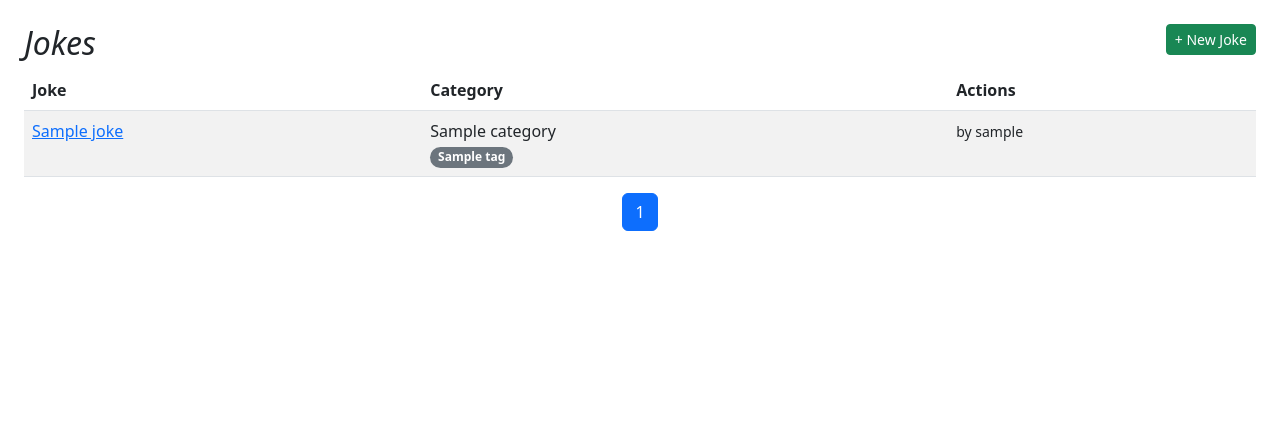
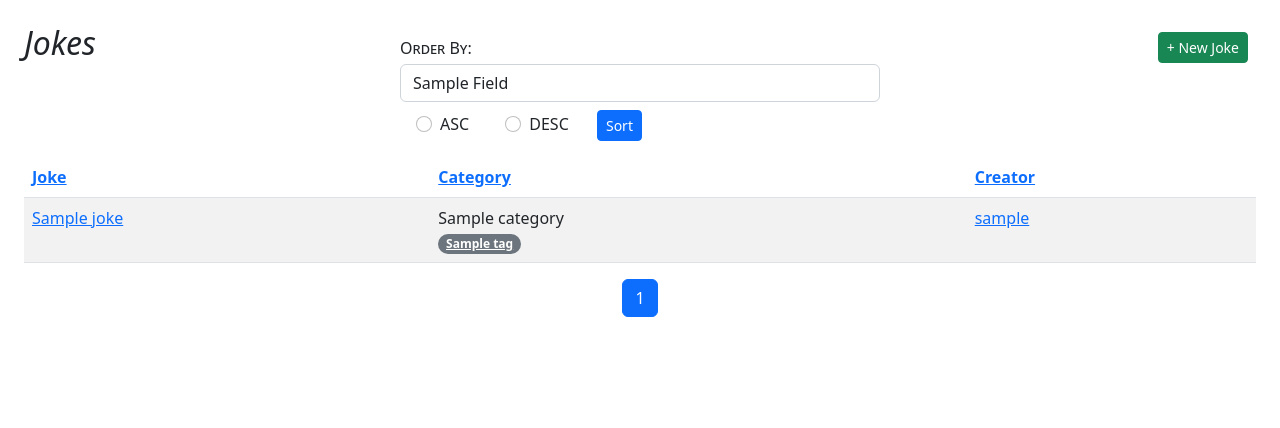
Before and after one commit to jaden005/djangojokes.com, a Django app: template templates/jokes/joke_list.html in a window 1280 px wide. Shown: the part 65-493 px from the top of the page. Run offline with Django 5.2, Linux system fonts and the light colour scheme; the template is opened without the code that fills it: most values are stand-ins (such as "Sample title", 1, 10 or a date in 2020); parts of the project's set-up code (start-up, migrations or seed data) failed here and were passed over; some libraries are stand-ins or nearby versions.

Commit message:
Querying

```diff
--- a/jokes/urls.py
+++ b/jokes/urls.py
@@ -14,4 +14,7 @@ urlpatterns = [
     path('joke/<slug>/', JokeDetailView.as_view(), name='detail'),
     path('joke/<slug>/vote/', vote, name='ajax-vote'),
     path('', JokeListView.as_view(), name='list'),
+    path('category/<slug>/', JokeListView.as_view(), name='category'),
+    path('tag/<slug>/', JokeListView.as_view(), name='tag'),
+    path('creator/<username>/', JokeListView.as_view(), name='creator'),
 ]
--- a/templates/_base.html
+++ b/templates/_base.html
@@ -51,7 +51,10 @@
             </a>
             <div class="dropdown-menu" aria-labelledby="navbarDropdown">
               <a class="dropdown-item" href="{% url 'my-account' %}">My Account</a>
-              <a class="dropdown-item" href="#">My Django Jokes</a>
+              <a class="dropdown-item"
+                href="{% url 'jokes:creator' user.username %}?order={{ order }}&direction={{ direction }}">
+                My Django Jokes
+            </a>
               <div class="dropdown-divider"></div>
               <form method="post" action="{% url 'account_logout' %}">
                 {% csrf_token %}
--- a/templates/includes/pagination.html
+++ b/templates/includes/pagination.html
@@ -1,3 +1,4 @@
+
 <nav aria-label="pagination">
     <ul class="pagination justify-content-center">
       {% if page_obj.has_previous %}
--- a/templates/jokes/joke_list.html
+++ b/templates/jokes/joke_list.html
@@ -3,16 +3,62 @@
 
 {% block title %}Jokes{% endblock %}
 {% block main %}
-  <a class="btn btn-success btn-sm float-end" href="{% url 'jokes:create' %}">
+<div class="row">
+  <div class="col-12 col-md-2 col-lg-3">
+    <h2>Jokes</h2>
+  </div>
+  <div class="col-12 col-md-8 col-lg-6">
+    <form class="my-2 mx-auto" style="max-width: 30rem;">
+      <label class="my-1 me-2" for="order">Order By:</label>
+      <select class="form-control me-sm-2" name="order" id="order">
+        {% for field in order_fields %}
+        <option value="{{ field }}" {% if order == field %}selected{% endif %}>{{ field|title }}</option>
+        {% endfor %}
+      </select>
+      <div class="form-check form-check-inline">
+        <input class="form-check-input" type="radio" name="direction" id="asc" value="asc"
+          {% if direction == 'asc' %}checked{% endif %}>
+        <label class="form-check-label" for="asc">ASC</label>
+      </div>
+      <div class="form-check form-check-inline">
+        <input class="form-check-input" type="radio" name="direction" id="desc" value="desc"
+          {% if direction == 'desc' %}checked{% endif %}>
+        <label class="form-check-label" for="desc">DESC</label>
+      </div>
+      <button class="btn btn-primary btn-sm m-2" type="submit">
+        Sort
+      </button>
+    </form>
+  </div>
+  <div class="col-12 col-md-2 col-lg-3 text-end">
+    <a class="btn btn-success btn-sm m-2" href="{% url 'jokes:create' %}">
       + New Joke
     </a>
-  <h2>Jokes</h2>
+  </div>
+</div>
+
 <div class="table-responsive">
   <table class="table table-striped" style="min-width: 500px">
     <thead>
+      {% with order=request.GET.order dir=request.GET.direction %}
       <tr>
-          <th>Joke</th><th>Category</th><th>Actions</th>
+        {% if order == 'joke' and dir == 'asc' %}
+        <th><a href="?order=joke&direction=desc">Joke</a></th>
+        {% else %}
+        <th><a href="?order=joke&direction=asc">Joke</a></th>
+        {% endif %}
+        {% if order == 'category' and dir == 'asc' %}
+        <th><a href="?order=category&direction=desc">Category</a></th>
+        {% else %}
+        <th><a href="?order=category&direction=asc">Category</a></th>
+        {% endif %}
+        {% if order == 'creator' and dir == 'asc' %}
+        <th><a href="?order=creator&direction=desc">Creator</a></th>
+        {% else %}
+        <th><a href="?order=creator&direction=asc">Creator</a></th>
+        {% endif %}
       </tr>
+      {% endwith %}
     </thead>
     <tbody>
       {% for joke in joke_list %}
@@ -23,9 +69,8 @@
         <td>
           {{ joke.category.category }}<br>
           {% for tag in joke.tags.all %}
-                <span class="badge rounded-pill bg-secondary">
-                  {{ tag.tag }}
-                </span>
+          <a href="{% url 'jokes:tag' tag.slug %}?order={{ order }}&direction={{ direction }}"
+            class="badge rounded-pill bg-secondary">{{ tag.tag }}</a>
           {% endfor %}
         </td>
         <td>
@@ -37,7 +82,9 @@
             <i class="far fa-trash-alt"></i>
           </a>
           {% else %}
-                <small>by {{ joke.user.username }}</small>
+          <a href="{% url 'jokes:creator' joke.user.username %}?order={{ order }}&direction={{ direction }}">
+            {{ joke.user.username }}
+          </a>
           {% endif %}
         </td>
       </tr>
```
Also changed, not shown: other parts of templates/jokes/joke_list.html (+1 -36 lines), jokes/views.py (+64 -0 lines). Lines whose indentation alone changed are shown as unchanged.
